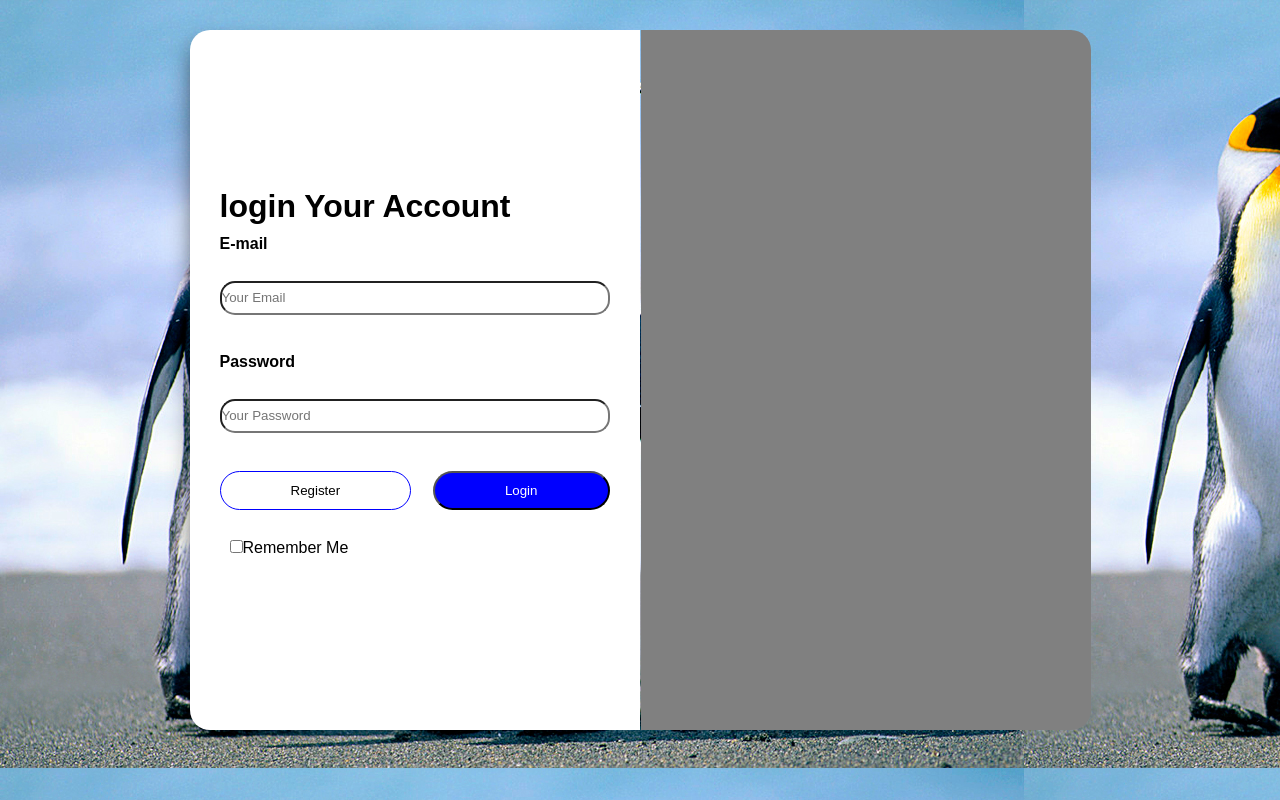
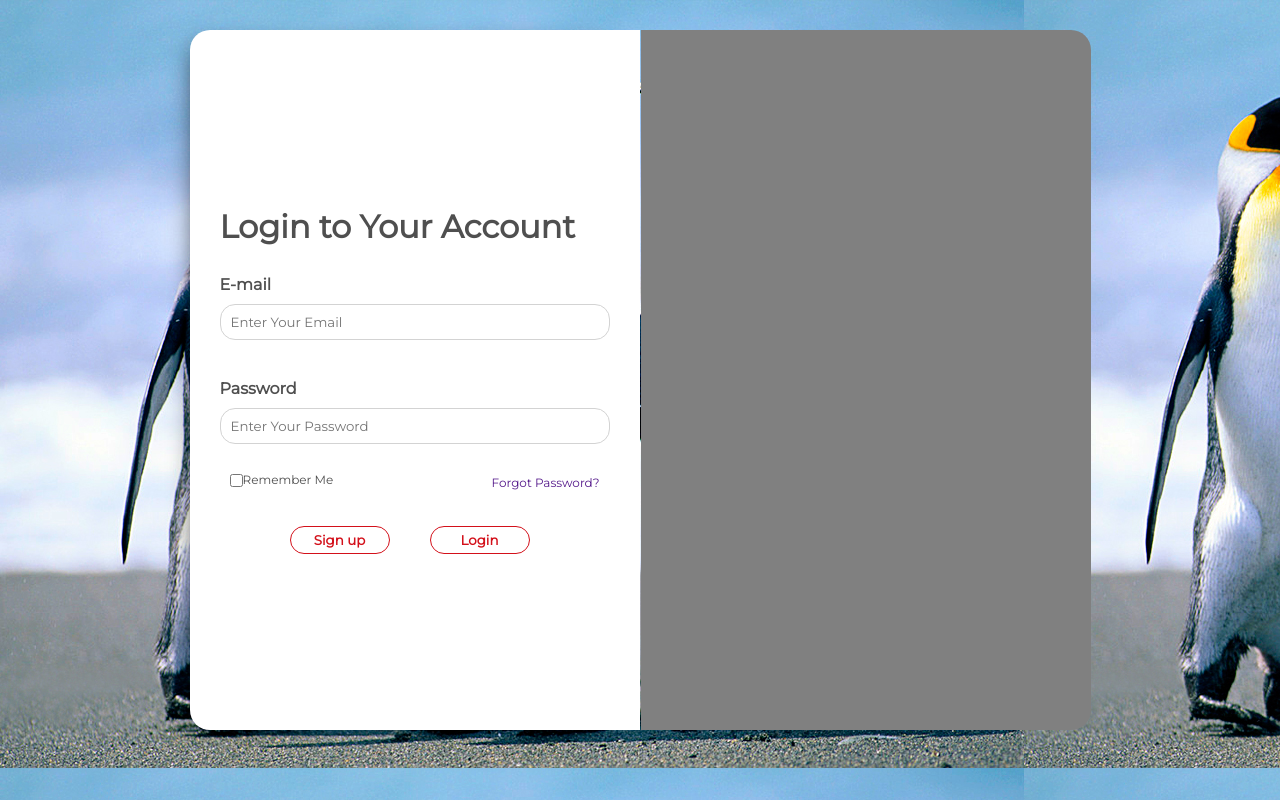
Before and after one commit to dokoede/HNG6.0-task-, a PHP site: page / in a window 1280 px wide. Run offline with PHP 8.4, Linux system fonts and the light colour scheme.

Commit message:
style buttons, change fonts and style input tags

```diff
--- a/index.html
+++ b/index.html
@@ -1,37 +1,40 @@
 <!DOCTYPE html>
 <html lang="en">
-
 <head>
   <meta charset="UTF-8" />
   <meta name="viewport" content="width=device-width, initial-scale=1.0" />
   <meta http-equiv="X-UA-Compatible" content="ie=edge" />
-  <link rel="stylesheet" href="style.css" />
+  <link rel="stylesheet" href="style.css" type="text/css">
+  <link href="https://fonts.googleapis.com/css?family=Montserrat&display=swap" rel="stylesheet"> <!--Angela-->
   <title>Signin Page</title>
 </head>
 
 <body>
   <div class="container">
     <form class="form" action="#">
-      <h1><strong>login Your Account</strong></h1> <!-- @mogbonjubola -->
-      <label for="email"><strong>E-mail</strong></label><br /> <!-- @mogbonjubola -->
-      <input type="text" name="email" id="email" placeholder="Your Email" />
-      <br />
-      <label for="password"><strong>Password</strong></label><br />
-      <input type="password" id="password" placeholder="Your Password" /><br />
-      <div id="btns">
-        <input class="btn register" type="button" value="Register" />
-        <input class="btn login" type="button" value="Login" />
+      <h1><strong>Login to Your Account</strong></h1><br> <!-- @mogbonjubola -->
+        <label for="email"><strong>E-mail</strong></label> <!-- @mogbonjubola -->
+        <input type="text" name="email" id="email" placeholder="Enter Your Email" />
+      <br/>
+        <label for="password"><strong>Password</strong></label>
+        <input type="password" id="password" placeholder="Enter Your Password" />
+      <div id="checkitems">
+          <div class="div-1">
+            <input type="checkbox" name="Remember Me" id="Remember"/><p id="remember-me">Remember Me</p>
+          </div>
+          <div class="div-2">
+            <a href="" id="forgot-password">Forgot Password?</a>
+          </div>
       </div>
-      <div id="checkitems">
-        <input type="checkbox" name="Remember" id="Remember" />
-        <P>Remember Me</P>
+        <br>
+      <div id="btns" class="btns">
+          <button class="btn register" type="button" value="Register">Sign up</button>
+          <button class="btn login" type="button" value="Login">Login</button>
       </div>
     </form>
-
     <div class="side2">
       <!-- image goes here and some write up -->
     </div>
   </div>
 </body>
-
 </html>
--- a/style.css
+++ b/style.css
@@ -5,8 +5,10 @@
 }
 
 body {
-    font-family: sans-serif;
+    font-family: 'Montserrat', sans-serif;
+    font-style: normal;
     background-image: url("Penguins.jpg"); /* @mogbonjubola*/
+    color: #4F4F4F;
 }
 
 .container {
@@ -19,8 +21,6 @@ body {
     justify-content: center;
     align-content: center;
     grid-gap: 1px;
-
-
 }
 
 /* form area  */
@@ -41,10 +41,72 @@ input {
 }
 
 #email,
-#password {
-    height: 30px;
-    border-radius: 15px;
-}
+#password {height: 30px;
+           border-radius: 15px;
+           border: 1px solid lightgrey;
+           padding: 2px 2px 2px 10px;
+           color:#545454;
+           }
+
+/* Angela's styles start here */
+
+#email:focus {border-collapse: collapse;
+              outline:0;
+              box-shadow: 0 0 5px #D3101A;
+              font-family: 'Montserrat', sans-serif;
+              }
+
+#password:focus {border-collapse: collapse;
+                 outline:0;
+                 box-shadow: 0 0 5px #D3101A;
+                 font-family: 'Montserrat', sans-serif;
+                 }
+
+input:active {background-color: none;}
+
+input:focus {background-color: none;}
+
+.btn:focus {outline: 0;
+            background-color: #D3101A;
+            color:white;
+            font-family: 'Montserrat', sans-serif;
+            }
+
+button {color:#D3101A;
+        font-weight: bolder;
+        }
+
+.btn {padding: 5px;
+      width: 100px;
+      margin-left: 40px;
+      background-color: white;
+      border: 1px solid #D3101A;
+      border-radius: 15px;
+      outline: 0;
+      font-family: 'Montserrat', sans-serif;
+     }
+
+.btns {display: flex;
+      flex-direction: row;
+      padding-left: 30px;
+      }
+
+#forgot-password{text-decoration: none;}
+
+#remember-me, #forgot-password {font-size: 12px;}
+
+#remember-me {margin-top: 8px;}
+
+a#forgot-password:hover {color: #D3101A;}
+
+.div-1 {display: flex;
+        flex-direction: row;
+        justify-content: center;
+        }
+
+input {font-family: 'Montserrat', sans-serif;}
+
+/*Angela's styles end --here*/
 
 form.form label {
     padding-top: 10px;
@@ -53,7 +115,7 @@ form.form label {
 form.form div#btns {
     display: flex;
     flex-direction: row;
-    justify-content: space-between;
+
 }
 
 .form div#btns input.btn {
@@ -75,10 +137,9 @@ form.form div#btns input.btn.login{
 #checkitems {
     display: flex;
     flex-direction: row;
-
-    align-items: baseline;
-
-    padding: 10px
+    align-items: baseline; /*Angela */
+    padding: 10px;
+    justify-content: space-between; /*Angela */
 }
 
 input#remember {
```
